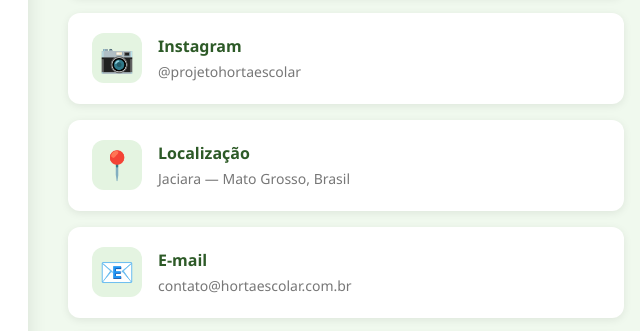
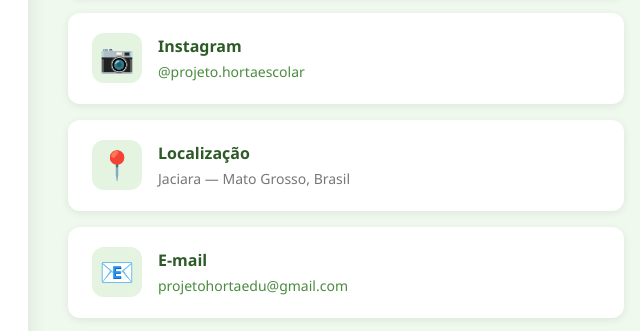
Before and after one commit to hortaedu/HortaEdu, a plain HTML site: page index.html in a window 1280 px wide. Shown: the part 8010-8341 px from the top of the page, 592-1232 px from the left. Drawn offline with Linux system fonts and the light colour scheme.

Commit message:
Corrigir Instagram e e-mail de contato
Co-Authored-By: Claude Opus 4.6 (1M context) <noreply@anthropic.com>

```diff
--- a/index.html
+++ b/index.html
@@ -1698,7 +1698,7 @@ a:hover { color: var(--green-800); }
           <div class="icon">&#x1F4F7;</div>
           <div>
             <h4>Instagram</h4>
-            <p>@projetohortaescolar</p>
+            <p><a href="https://www.instagram.com/projeto.hortaescolar" target="_blank" rel="noopener">@projeto.hortaescolar</a></p>
           </div>
         </div>
         <div class="contact-card">
@@ -1712,7 +1712,7 @@ a:hover { color: var(--green-800); }
           <div class="icon">&#x1F4E7;</div>
           <div>
             <h4>E-mail</h4>
-            <p>contato@hortaescolar.com.br</p>
+            <p><a href="mailto:projetohortaedu@gmail.com">projetohortaedu@gmail.com</a></p>
           </div>
         </div>
         <div class="contact-card" style="background:var(--green-50);border:2px solid var(--green-300);">
```
